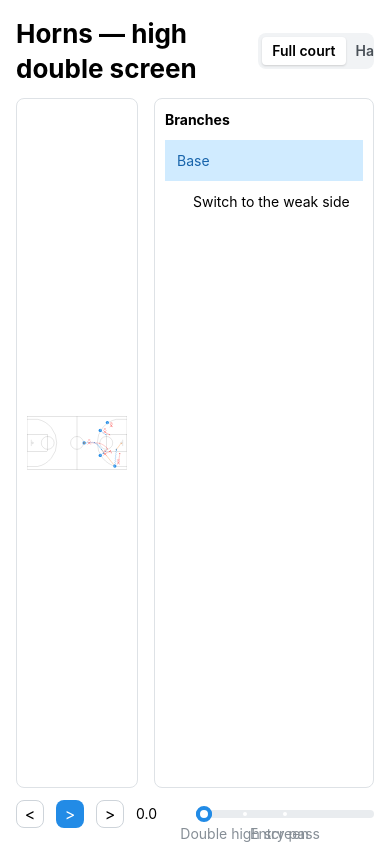
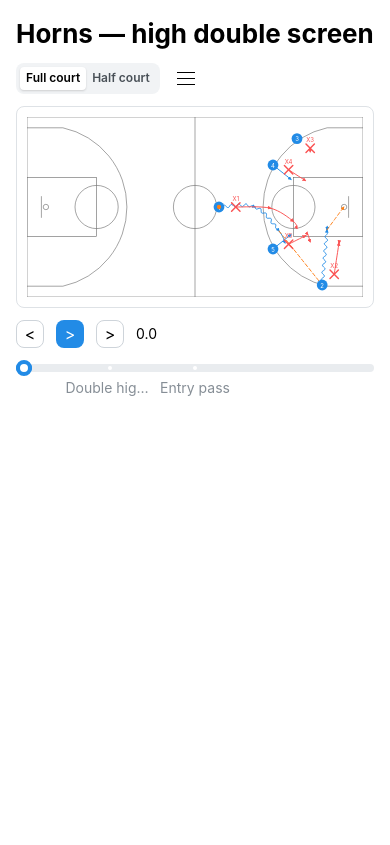
Before and after one commit to antoinefricker/phoopers, a React (Vite) app in the folder apps/pwa/: page / in a window 390 px wide. Built offline with nearby package versions, Linux system fonts and the light colour scheme.

Commit message:
fix(play2d): collapsible branch sidebar and responsive layout for narrow screens

```diff
--- a/apps/pwa/src/i18n/locales/en/common.json
+++ b/apps/pwa/src/i18n/locales/en/common.json
@@ -2,7 +2,8 @@
   "play": {
     "branches": {
       "label": "Play branches",
-      "title": "Branches"
+      "title": "Branches",
+      "toggle": "Toggle branches"
     },
     "court": {
       "full": "Full court",
--- a/apps/pwa/src/i18n/locales/fr/common.json
+++ b/apps/pwa/src/i18n/locales/fr/common.json
@@ -2,7 +2,8 @@
   "play": {
     "branches": {
       "label": "Variantes du schéma",
-      "title": "Variantes"
+      "title": "Variantes",
+      "toggle": "Afficher ou masquer les variantes"
     },
     "court": {
       "full": "Terrain complet",
--- a/apps/pwa/src/play2d/PlayCanvas.tsx
+++ b/apps/pwa/src/play2d/PlayCanvas.tsx
@@ -16,7 +16,9 @@ export function PlayCanvas({ halfCourt }: Props) {
     <svg
       role="img"
       viewBox={halfCourt ? halfCourtViewBox(court) : fullCourtViewBox(court)}
-      style={{ width: '100%', height: '100%' }}
+      // block: an inline svg sits on the text baseline and leaves a descender gap below it.
+      // The max-height keeps the near-square half court from outgrowing the screen.
+      style={{ display: 'block', width: '100%', height: 'auto', maxHeight: 'calc(100dvh - 12rem)' }}
     >
       <defs>
         <marker
--- a/apps/pwa/src/play2d/PlayView.tsx
+++ b/apps/pwa/src/play2d/PlayView.tsx
@@ -1,5 +1,6 @@
-import { useState } from 'react';
-import { Group, Paper, SegmentedControl, Stack, Title } from '@mantine/core';
+import { useId, useState } from 'react';
+import { Burger, Flex, Group, Paper, ScrollArea, SegmentedControl, Stack, Title } from '@mantine/core';
+import { useMediaQuery } from '@mantine/hooks';
 import { useTranslation } from 'react-i18next';
 import type { Play } from '../engine';
 import { BranchTree } from './BranchTree';
@@ -17,13 +18,22 @@ interface Props {
 export function PlayView({ play }: Props) {
   const { t } = useTranslation();
   const [halfCourt, setHalfCourt] = useState(false);
+  const sidebarId = useId();
+  // The branch list starts open where there is room for it beside the court and collapsed on a
+  // phone. Once the user touches the toggle their choice wins over the breakpoint.
+  const roomForSidebar = useMediaQuery('(min-width: 48em)', true, { getInitialValueInEffect: false });
+  const [sidebarChoice, setSidebarChoice] = useState<boolean | null>(null);
+  const sidebarOpen = sidebarChoice ?? roomForSidebar;
 
   return (
     <PlaybackContextProvider play={play}>
-      <Stack h="100vh" p="md" gap="sm">
-        <Group justify="space-between" align="center" wrap="nowrap">
+      {/* 100dvh as an inline override: a browser without dvh drops it and keeps the 100vh. */}
+      <Stack mih="100vh" style={{ minHeight: '100dvh' }} p="md" gap="sm">
+        <Group justify="space-between" align="center" gap="sm">
           <Title order={2}>{play.name}</Title>
+          <Group gap="sm" wrap="nowrap">
             <SegmentedControl
+              size="xs"
               value={halfCourt ? 'half' : 'full'}
               onChange={(value) => setHalfCourt(value === 'half')}
               data={[
@@ -31,18 +41,34 @@ export function PlayView({ play }: Props) {
                 { value: 'half', label: t('play.court.half', 'Half court') },
               ]}
             />
+            <Burger
+              opened={sidebarOpen}
+              onClick={() => setSidebarChoice(!sidebarOpen)}
+              size="sm"
+              aria-label={t('play.branches.toggle', 'Toggle branches')}
+              aria-expanded={sidebarOpen}
+              aria-controls={sidebarOpen ? sidebarId : undefined}
+            />
           </Group>
-        <Group align="stretch" flex={1} mih={0} wrap="nowrap" gap="md">
-          <Paper flex={1} mih={0} withBorder p="xs">
+        </Group>
+        {/* Beside the court on a wide screen, stacked beneath it on a narrow one. The court panel
+            hugs its own height (align flex-start), so spare vertical space falls to the page
+            instead of becoming blank bands inside the bordered panel. */}
+        <Flex direction={{ base: 'column', sm: 'row' }} align="flex-start" gap="md">
+          <Paper flex={1} w="100%" withBorder p="xs" style={{ minWidth: 0 }}>
             <PlayCanvas halfCourt={halfCourt} />
           </Paper>
-          <Paper w={220} withBorder p="xs">
+          {sidebarOpen && (
+            <Paper id={sidebarId} w={{ base: '100%', sm: 220 }} withBorder p="xs" style={{ flexShrink: 0 }}>
               <Title order={6} mb="xs">
                 {t('play.branches.title', 'Branches')}
               </Title>
+              <ScrollArea.Autosize mah="min(60vh, 24rem)">
                 <BranchTree play={play} />
+              </ScrollArea.Autosize>
             </Paper>
-        </Group>
+          )}
+        </Flex>
         <PlaybackTransport />
       </Stack>
     </PlaybackContextProvider>
--- a/apps/pwa/src/play2d/PlaybackTransport.tsx
+++ b/apps/pwa/src/play2d/PlaybackTransport.tsx
@@ -34,7 +34,7 @@ export function PlaybackTransport() {
   };
 
   return (
-    <Group gap="sm" wrap="nowrap" align="center">
+    <Group gap="sm" align="center">
       <ActionIcon
         onClick={() => jump(-1)}
         aria-label={t('play.transport.previousStep', 'Previous step')}
@@ -56,7 +56,8 @@ export function PlaybackTransport() {
         {displayTime.toFixed(1)}
       </Text>
       <Box
-        flex={1}
+        flex="1 1 14rem"
+        miw={0}
         onKeyDownCapture={(event) => {
           keyboardMoveRef.current = event.key.startsWith('Arrow');
         }}
@@ -72,6 +73,16 @@ export function PlaybackTransport() {
             scrubTo(snap ? snapToStep(value, timeline.steps, SNAP_THRESHOLD) : value);
           }}
           marks={stepMarks(timeline.steps)}
+          // Neighbouring step names would otherwise overprint on a narrow track; clip each to a
+          // fixed width with an ellipsis instead.
+          styles={{
+            markLabel: {
+              maxWidth: '5.5rem',
+              overflow: 'hidden',
+              textOverflow: 'ellipsis',
+              whiteSpace: 'nowrap',
+            },
+          }}
           label={(value) => value.toFixed(1)}
           aria-label={t('play.transport.scrubber', 'Playback position')}
         />
```
Also changed, not shown: apps/pwa/src/testUtils/viewport.ts (added, +22 -0 lines), 2 other files (tests, documents, lock files or other folders). Lines whose indentation alone changed are shown as unchanged.
